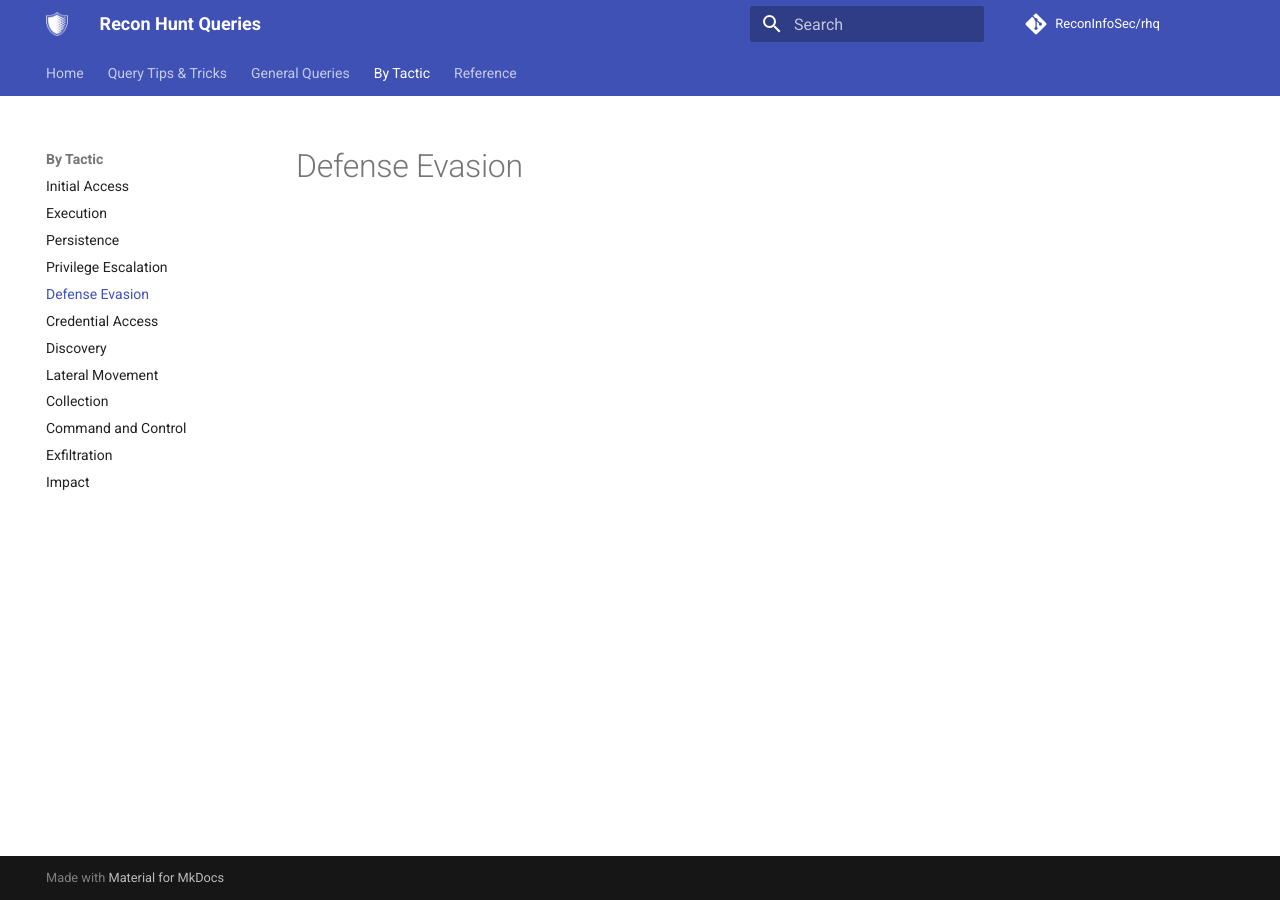
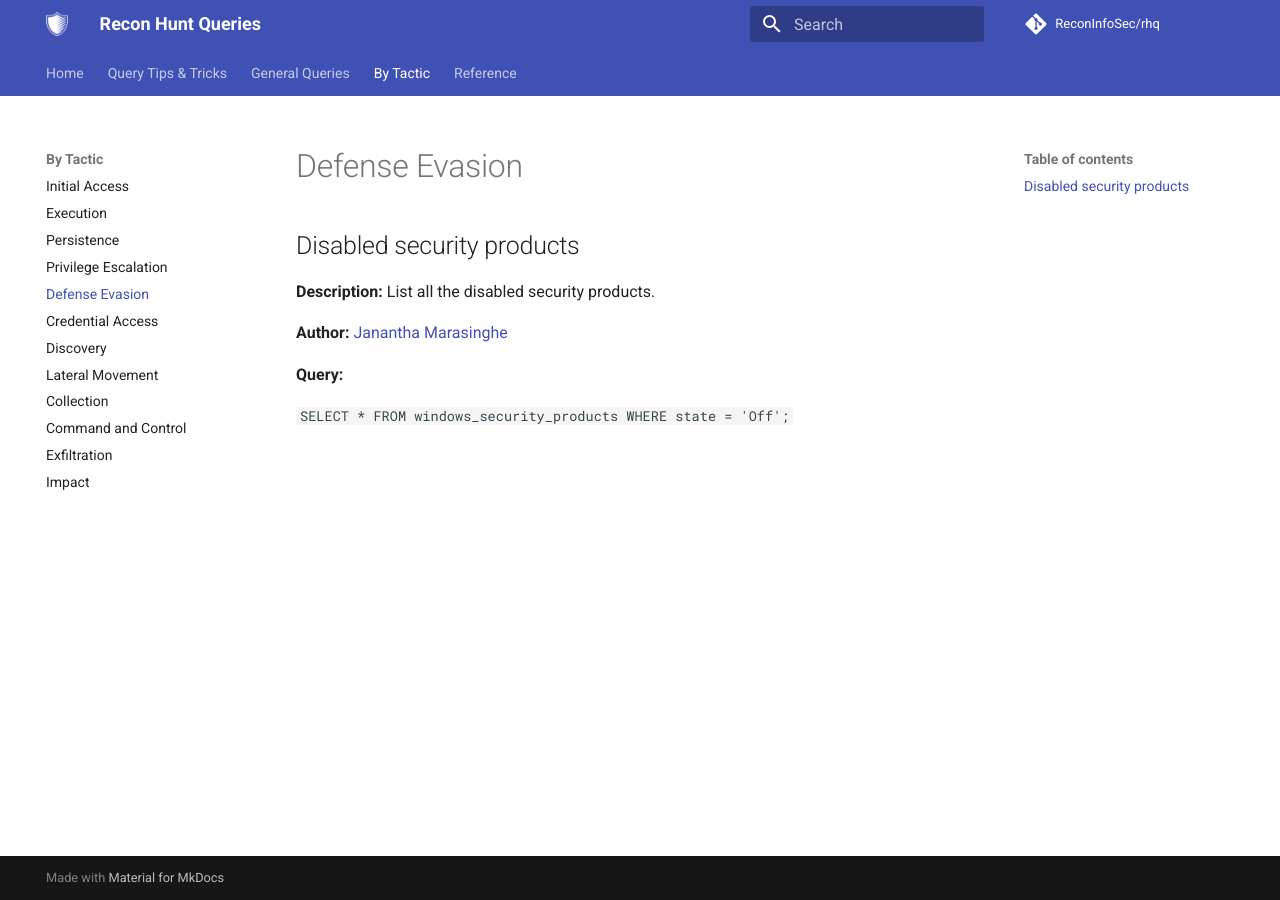
Before and after one commit to ReconInfoSec/rhq, an MkDocs documentation site: the page built from docs/tactics/defense_evasion.md, in a window 1280 px wide. Built offline with MkDocs 1.6.1 and Material for MkDocs 9.7.7, drawn with Linux system fonts in a browser that asks for light colours; comment, search, counter and statistics services are not loaded.

Commit message:
Updated the defense evasion page
List all the disabled security products using Windows Security Center

````diff
--- a/docs/tactics/defense_evasion.md
+++ b/docs/tactics/defense_evasion.md
@@ -1,2 +1,11 @@
 Defense Evasion
 =========================================
+## Disabled security products
+**Description:** List all the disabled security products.
+
+**Author:** [Janantha Marasinghe](https://medium.com/@blueteamops)
+
+**Query:**
+
+```SELECT * FROM windows_security_products WHERE state = 'Off';
+```
````
